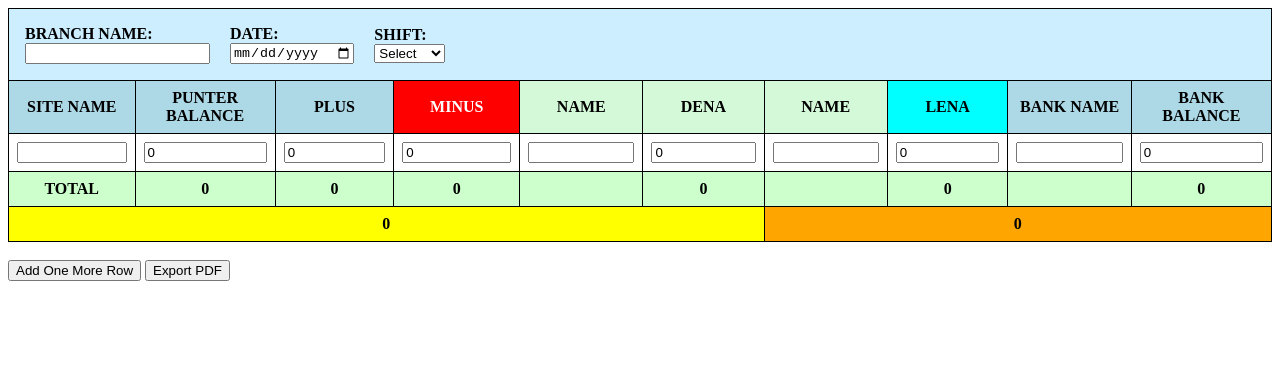
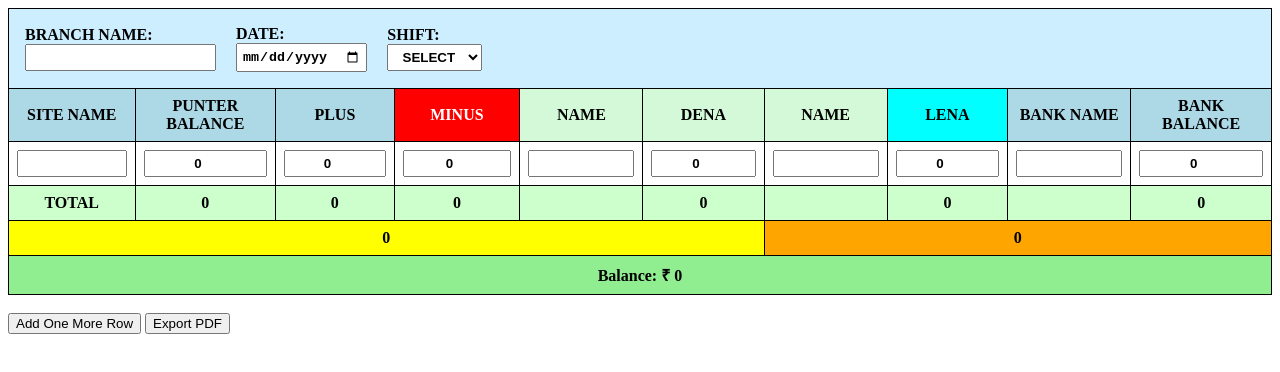
Before and after one commit to accmanage/report, a plain HTML site: page index.html in a window 1280 px wide. Drawn offline with nearby package versions, Linux system fonts and the light colour scheme.

Commit message:
Update index.html

```diff
--- a/index.html
+++ b/index.html
@@ -46,10 +46,36 @@
       background-color: orange;
       font-weight: bold;
     }
+
+    /* Capitalize and center text inputs and select */
+    input[type="text"], select {
+      text-transform: uppercase;
+      text-align: center;
+    }
+
+    input[type="number"], select {
+      text-align: center;
+    }
+
     input[type="text"], input[type="number"], input[type="date"], select {
       width: 100%;
       box-sizing: border-box;
+      padding: 4px;
     }
+
+    th, td, input, select {
+      font-weight: bold;
+    }
+
+    .green-sum {
+      background-color: #90ee90;
+      font-weight: bold;
+      text-align: center;
+      font-size: 16px;
+    }
+
+
+
   </style>
 </head>
 <body>
@@ -71,7 +97,6 @@
               <select id="shift">
                 <option value="">Select</option>
                 <option value="Morning">Morning</option>
-                <option value="Evening">Evening</option>
                 <option value="Night">Night</option>
               </select>
             </div>
@@ -122,6 +147,11 @@
         <td colspan="6" class="yellow-sum" id="yellowSum">0</td>
         <td colspan="4" class="orange-sum" id="orangeSum">0</td>
       </tr>
+      <tr id="greenRow">
+        <td colspan="10" class="green-sum">Final Balance: ₹ 0</td>
+      </tr>
+
+
     </table>
 
     <br />
@@ -163,6 +193,10 @@
       const lena = sum(".lena");
       const bank = sum(".bank");
 
+      const yellowTotal = punter + plus - minus + dena;
+      const orangeTotal = lena + bank;
+      const greenTotal = yellowTotal - orangeTotal;
+
       document.getElementById("totalPunter").textContent = punter;
       document.getElementById("totalPlus").textContent = plus;
       document.getElementById("totalMinus").textContent = minus;
@@ -170,9 +204,12 @@
       document.getElementById("totalLena").textContent = lena;
       document.getElementById("totalBank").textContent = bank;
 
-      document.getElementById("yellowSum").textContent = punter + plus - minus + dena;
-      document.getElementById("orangeSum").textContent = lena + bank;
+      document.getElementById("yellowSum").textContent = yellowTotal;
+      document.getElementById("orangeSum").textContent = orangeTotal;
+      document.getElementById("greenRow").querySelector("td").textContent =
+        `Balance: ₹ ${greenTotal}`;
     }
+
 
     function attachListeners() {
       document.querySelectorAll("input[type='number']")
@@ -187,7 +224,7 @@
       html2canvas(form, { scale: 2 }).then(canvas => {
         const imgData = canvas.toDataURL("image/png");
         const pdf = new jspdf.jsPDF({
-          orientation: 'landscape',
+          orientation: 'landscape', // ← switched to vertical
           unit: 'mm',
           format: 'a4'
         });
@@ -201,7 +238,7 @@
 
         let y = 0;
         if (imgHeight < pageHeight) {
-         y = (pageHeight - imgHeight) / 2; // center vertically if shorter
+          y = (pageHeight - imgHeight) / 2;
         }
 
         pdf.addImage(imgData, 'PNG', 0, y, imgWidth, imgHeight);
```
